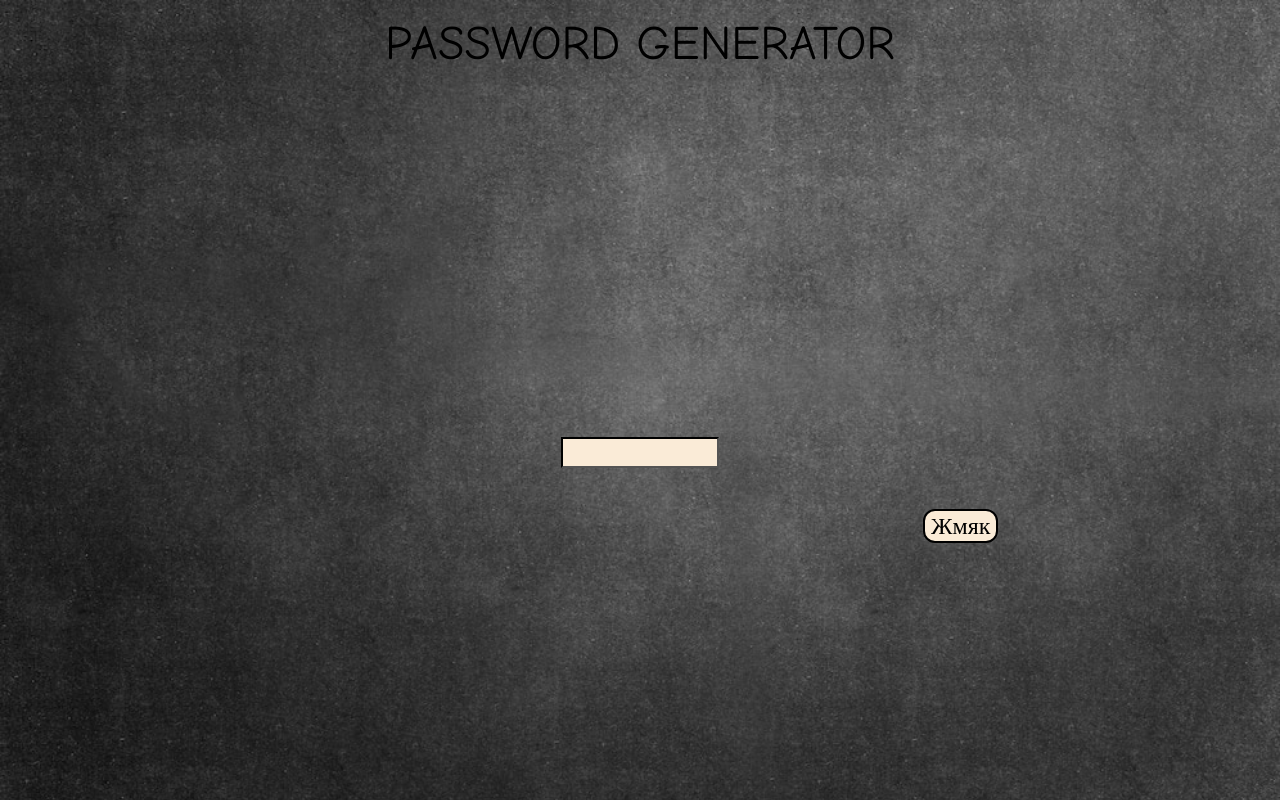
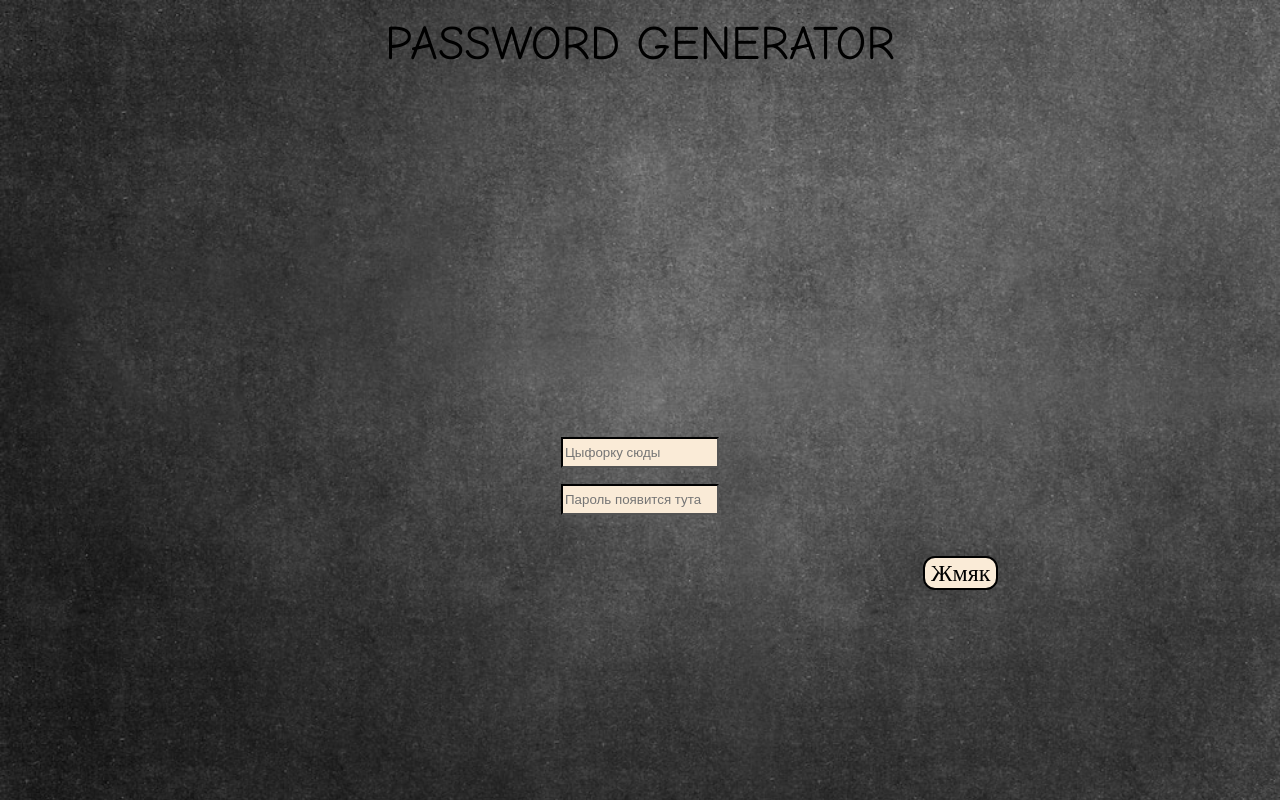
Before and after one commit to eugeneSp/PasswordGenerator, a plain HTML site: page index.html in a window 1280 px wide. Drawn offline with Linux system fonts and the light colour scheme.

Commit message:
PasswordGenerator2.0

```diff
--- a/index.html
+++ b/index.html
@@ -6,13 +6,20 @@
     <meta name="viewport" content="width=device-width, initial-scale=1.0" />
     <link rel="stylesheet" href="static/styles/button.css" />
     <link rel="stylesheet" href="static/styles/new.css" />
+    <link rel="stylesheet" href="static/styles/text.css" />
     <style>
       body {
-        background-image: url('back.jpg');
+        background-image: url("back.jpg");
         background-size: 100%;
       }
-      </style>
+    </style>
     <script>
+      function test() {
+        var inputValue = document.getElementById("myInput").value;
+        if (inputValue < 21) {
+          generatePassword(inputValue, true, true, true, true);
+        }
+      }
       function generatePassword(
         length,
         uppercase,
@@ -40,7 +47,7 @@
           );
         }
         let result = password;
-        document.getElementById("myInput").value = result;
+        document.getElementById("myInput2").value = result;
         return 0;
       }
     </script>
@@ -49,8 +56,23 @@
     <p align="center">
       <font face="Comic Sans MS" size="10">PASSWORD GENERATOR</font>
     </p>
-    <p align = "center"><input type="text" id="myInput" class="text-field__input"></p>
-    <button class="newButton" onclick="generatePassword(16, true, true, true, true)">
+    <p align="center">
+      <input
+        placeholder="Цыфорку сюды"
+        type="text"
+        id="myInput"
+        class="text-field__input"
+      />
+    </p>
+    <p align="center">
+      <input
+        placeholder="Пароль появится тута"
+        type="text"
+        id="myInput2"
+        class="text-field"
+      />
+    </p>
+    <button class="newButton" onclick="test()">
       <font face="Comic Sans MS" size="5">Жмяк</font>
     </button>
   </body>
--- /dev/null
+++ b/static/styles/text.css
@@ -0,0 +1,6 @@
+.text-field{
+    width: 150px;
+    height: 25px;
+    border-color: black;
+    background-color: antiquewhite;
+}
```
Also changed, not shown: test.html (added, +18 -0 lines).
